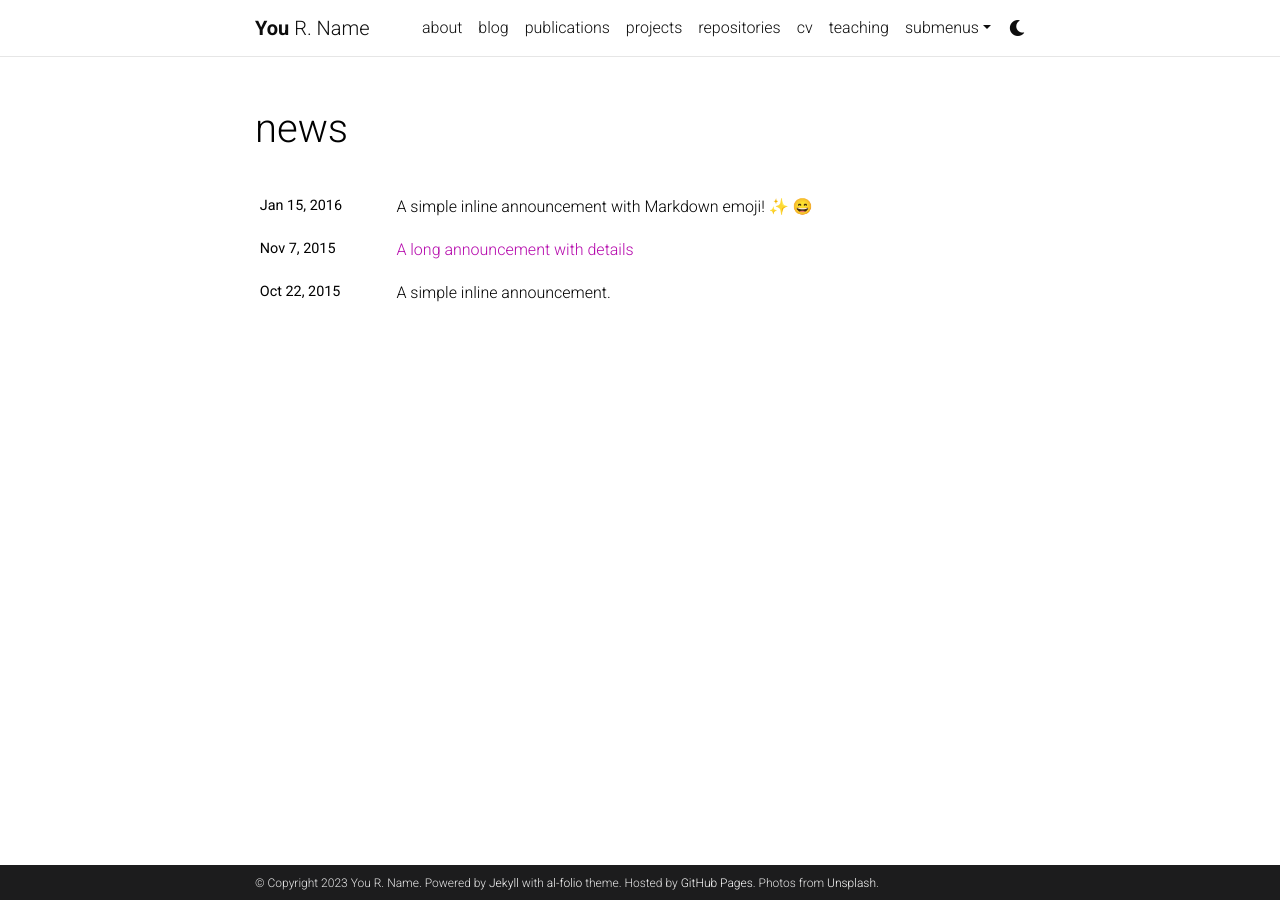
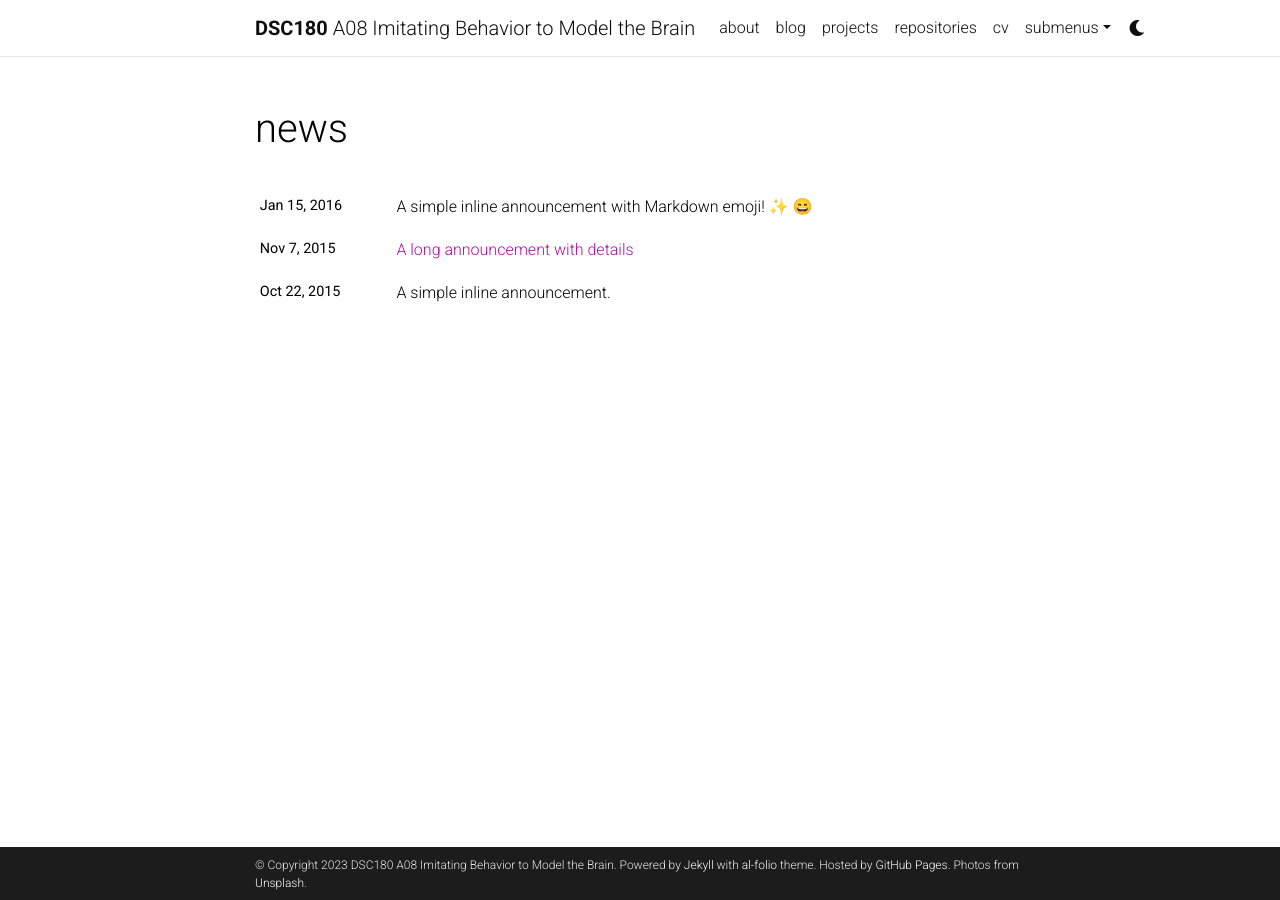
Before and after one commit to scott-yj-yang/DSC180-A08, a Jekyll site: the page built from news.html, in a window 1280 px wide. Built offline with Jekyll 4.4.1, drawn with Linux system fonts in a browser that asks for light colours; emoji names are drawn with the system emoji font; comment, search, counter and statistics services are not loaded; a style sheet for code colours, icons or effects is not loaded.

Commit message:
update name and skeleton

```diff
--- a/_config.yml
+++ b/_config.yml
@@ -3,9 +3,9 @@
 # -----------------------------------------------------------------------------
 
 title: blank # the website title (if blank, full name will be used instead)
-first_name: You
-middle_name: R.
-last_name: Name
+first_name: DSC180
+middle_name: A08
+last_name: Imitating Behavior to Model the Brain
 email: you@example.com
 description: > # the ">" symbol means to ignore newlines until "footer_text:"
   A simple, whitespace theme for academics. Based on [*folio](https://github.com/bogoli/-folio) design.
@@ -19,7 +19,7 @@ lang: en # the language of your site (for example: en, fr, cn, ru, etc.)
 icon: ⚛️  # the emoji used as the favicon (alternatively, provide image name in /assets/img/)
 
 url: https://scott-yj-yang.github.io # the base hostname & protocol for your site
-baseurl: /DSC180-A08 # the subpath of your site, e.g. /blog/
+baseurl: /DSC180-A08/ # the subpath of your site, e.g. /blog/
 last_updated: false # set to true if you want to display last updated in the footer
 impressum_path:  # set to path to include impressum link in the footer, use the same path as permalink in a page, helps to conform with EU GDPR
 
```
Also changed, not shown: _pages/about.md (+1 -6 lines), _pages/publications.md (deleted, +0 -18 lines), _pages/teaching.md (deleted, +0 -12 lines).
